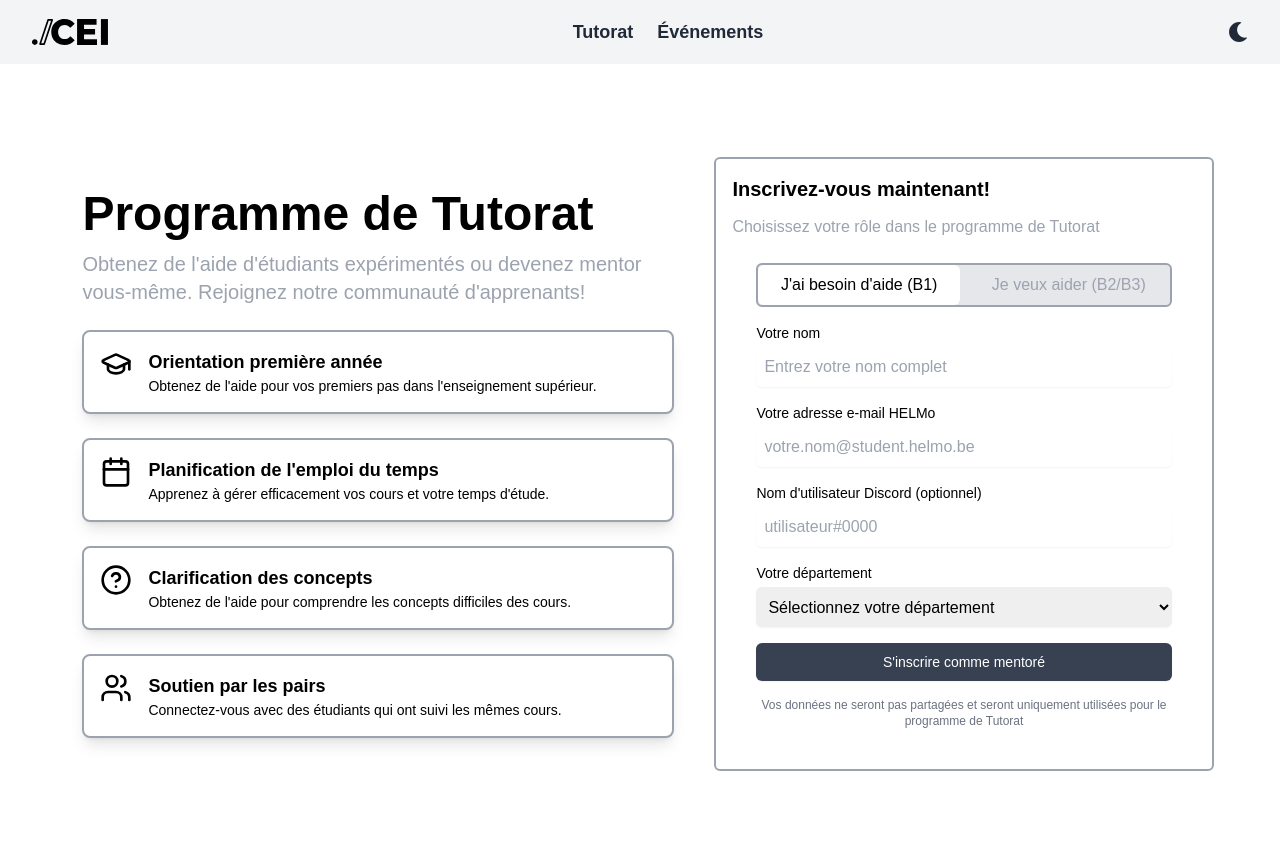
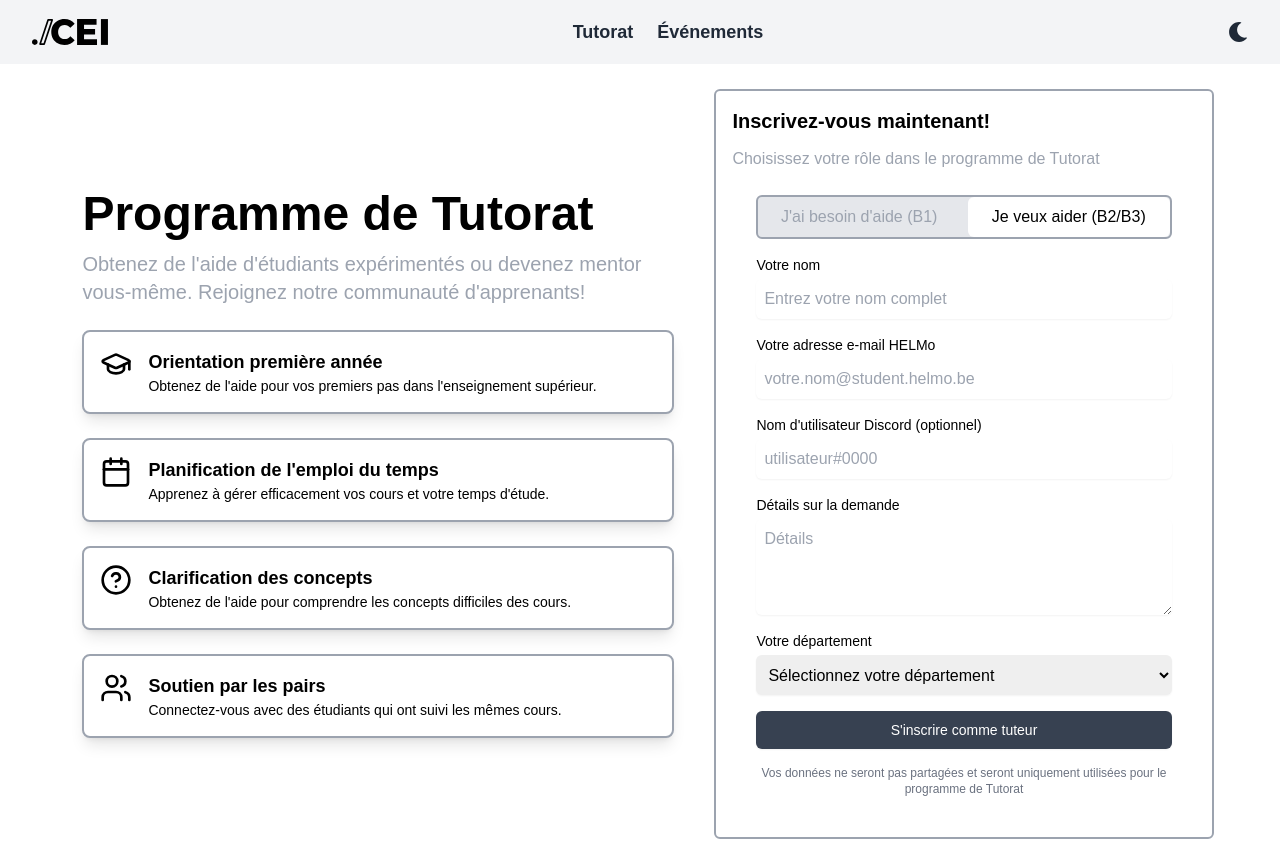
Before and after one commit to NapoTwiixe306/cei-site, a Next.js app: page /pages/Tutorat in a window 1280 px wide. Built offline with nearby package versions, Linux system fonts and the light colour scheme.

Commit message:
test: teste avec un .env pour l'url webhook

```diff
--- /dev/null
+++ b/app/pages/Event/page.tsx
@@ -0,0 +1,14 @@
+import Navbar from '@/src/components/Navbar'
+import React from 'react'
+
+export default function page() {
+  return (
+    <>
+        <Navbar/>
+        <div className="bg-white dark:bg-gray-800 min-h-screen flex flex-col justify-center items-center">
+            testde la page
+        </div>
+
+    </>
+  )
+}
--- a/app/pages/Tutorat/page.tsx
+++ b/app/pages/Tutorat/page.tsx
@@ -31,11 +31,12 @@ const textData = [
 ];
 
 export default function Tutorat() {
-  const [activeTab, setActiveTab] = useState<"mentore" | "mentor">("mentore");
+  const [activeTab, setActiveTab] = useState<"tutor" | "tutoree">("tutor");
   const [formData, setFormData] = useState({
     name: "",
     email: "",
     discord: "",
+    details: "",
     departement: "",
   });
 
@@ -44,29 +45,44 @@ export default function Tutorat() {
     setFormData({ ...formData, [id]: value });
   };
 
+  // Fonction spécifique pour le textarea
+  const handleTextAreaChange = (e: ChangeEvent<HTMLTextAreaElement>) => {
+    const { id, value } = e.target;
+    setFormData({ ...formData, [id]: value });
+  };
+
 const handleSubmit = async (e: FormEvent<HTMLFormElement>) => {
   e.preventDefault();
 
-    const webhookUrl =
-      "https://discord.com/api/webhooks/1311703915884052531/jyX0-bPaQoOHr91iayDts1QuPGmWtrfFD4CoT00tZtHqPewABMro5K0nuSndJgdTO6x8";
+  const webhookUrl = process.env.NEXT_PUBLIC_DISCORD_WEBHOOK_URL;
 
-    const roleId =
-      activeTab === "mentore"
-        ? "1311704048797221036"
-        : "1311704299234918441";
+  // const roleId =
+  //   activeTab === "tutoree"
+  //     ? "1026427304873828383"
+  //     : "635761315503276053";
 
   const payload = {
-      content: `Nouvelle inscription : <@&${roleId}>`,
+    content: `Nouvelle inscription : `,
     embeds: [
       {
         title: "Détails de l'inscription",
+        color: activeTab === "tutoree" ? 0x3498db : 0x2ecc71,
+        author: {
+          name: "Programme de Tutorat",
+        },
         fields: [
-            { name: "Nom", value: formData.name || "Non fourni", inline: true },
-            { name: "Email", value: formData.email || "Non fourni", inline: true },
-            { name: "Discord", value: formData.discord || "Non fourni", inline: true },
-            { name: "Département", value: formData.departement || "Non fourni", inline: true },
+          { name: "Nom", value: `${formData.name || "Non fourni"}\n`, inline: false },
+          { name: "Email", value: `${formData.email || "Non fourni"}\n`, inline: false },
+          { name: "Discord", value: `${formData.discord || "Non fourni"}\n`, inline: false },
+          { name: "Détails", value: `${formData.details || "Non fourni"}\n`, inline: false },
+          { name: "Département", value: `${formData.departement || "Non fourni"}\n`, inline: false },
         ],
-          color: activeTab === "mentore" ? 0x3498db : 0x2ecc71,
+        description: "Voici les détails de l'inscription à notre programme de tutorat.\n\nNous vous remercions de votre inscription et nous vous contacterons bientôt pour vous fournir des informations supplémentaires.",
+        footer: {
+          text: "Tutoring Program - HELMo",
+          icon_url: "https://www.example.com/footer-logo.png",
+        },
+        timestamp: new Date(),
       },
     ],
   };
@@ -80,12 +96,13 @@ export default function Tutorat() {
       body: JSON.stringify(payload),
     });
     alert("Inscription envoyée avec succès !");
-      setFormData({ name: "", email: "", discord: "", departement: "" });
+    setFormData({ name: "", email: "", discord: "", details: "", departement: "" });
   } catch (error) {
     console.error("Erreur lors de l'envoi des données au webhook :", error);
     alert("Une erreur s'est produite. Veuillez réessayer.");
   }
 };
+
 
   return (
     <>
@@ -94,7 +111,7 @@ export default function Tutorat() {
         {/* Section gauche */}
         <div className="left w-full md:w-1/2 p-4">
           <div>
-            <h1 className="font-bold text-3xl md:text-5xl text-black dark:text-white text-center md:text-left">
+            <h1 className="font-bold text-3xl md:text-5xl  text-black dark:text-white text-center md:text-left">
               Programme de Tutorat
             </h1>
             <p className="text-lg md:text-xl mt-3 text-gray-400 text-center md:text-left">
@@ -136,21 +153,21 @@ export default function Tutorat() {
             <div className="flex flex-col sm:flex-row mb-4 space-y-2 sm:space-y-0 sm:space-x-2 bg-gray-200 border-2 border-gray-400 rounded-md">
               <button
                 className={`flex-1 py-2 px-4 text-center rounded-md ${
-                  activeTab === "mentore"
+                  activeTab === "tutoree"
                     ? "bg-white text-black dark:text-black"
                     : "bg-muted text-gray-400"
                 }`}
-                onClick={() => setActiveTab("mentore")}
+                onClick={() => setActiveTab("tutoree")}
               >
                 J&#39;ai besoin d&#39;aide (B1)
               </button>
               <button
                 className={`flex-1 py-2 px-4 text-center rounded-md ${
-                  activeTab === "mentor"
+                  activeTab === "tutor"
                     ? "bg-white text-black dark:text-black"
                     : "bg-muted text-gray-400"
                 }`}
-                onClick={() => setActiveTab("mentor")}
+                onClick={() => setActiveTab("tutor")}
               >
                 Je veux aider (B2/B3)
               </button>
@@ -206,6 +223,22 @@ export default function Tutorat() {
               </div>
               <div>
                   <label
+                    htmlFor="details"
+                    className="block text-sm font-medium text-black dark:text-white"
+                  >
+                    Détails sur la demande
+                  </label>
+                  <textarea
+                    id="details"
+                    value={formData.details}
+                    onChange={handleTextAreaChange}
+                    className="mt-1 h-24 p-2 text-black block w-full rounded-md border-gray-300 shadow-sm focus:border-primary focus:ring focus:ring-primary focus:ring-opacity-50"
+                    placeholder="Détails"
+                  />
+                </div>
+
+              <div>
+                <label
                   htmlFor="departement"
                   className="block text-sm font-medium text-black dark:text-white"
                 >
@@ -221,17 +254,17 @@ export default function Tutorat() {
                   <option value="apps">
                     Développement d&#39;applications / programmation
                   </option>
-                  <option value="networks">Réseaux et sécurité</option>
-                  <option value="systems">Systèmes d&#39;exploitation</option>
+                  <option value="networks">Cybersécurité</option>
+                  <option value="systems">Intélligence Artificielle</option>
                 </select>
               </div>
               <button
                 type="submit"
                 className="w-full py-2 px-4 border border-transparent rounded-md shadow-sm text-sm font-medium text-white bg-gray-700 dark:hover:bg-gray-500 hover:bg-gray-800 focus:outline-none focus:ring-2 focus:ring-offset-2 focus:ring-primary"
               >
-                {activeTab === "mentore"
-                  ? "S'inscrire comme mentoré"
-                  : "S'inscrire comme mentor"}
+                {activeTab === "tutoree"
+                  ? "S'inscrire comme tutoré"
+                  : "S'inscrire comme tuteur"}
               </button>
             </form>
             <p className="mt-4 text-xs text-gray-500 text-center">
--- a/src/components/Navbar.tsx
+++ b/src/components/Navbar.tsx
@@ -64,7 +64,7 @@ export default function Navbar() {
               Tutorat
             </Link>
             <Link
-              href="/evenements"
+              href="/pages/Event"
               className="text-gray-800 text-lg dark:text-gray-200 transition hover:text-blue-500 dark:hover:text-blue-400 font-bold"
             >
               Événements
```
Also changed, not shown: 1 other file (tests, documents, lock files or other folders). Lines whose indentation alone changed are shown as unchanged.
